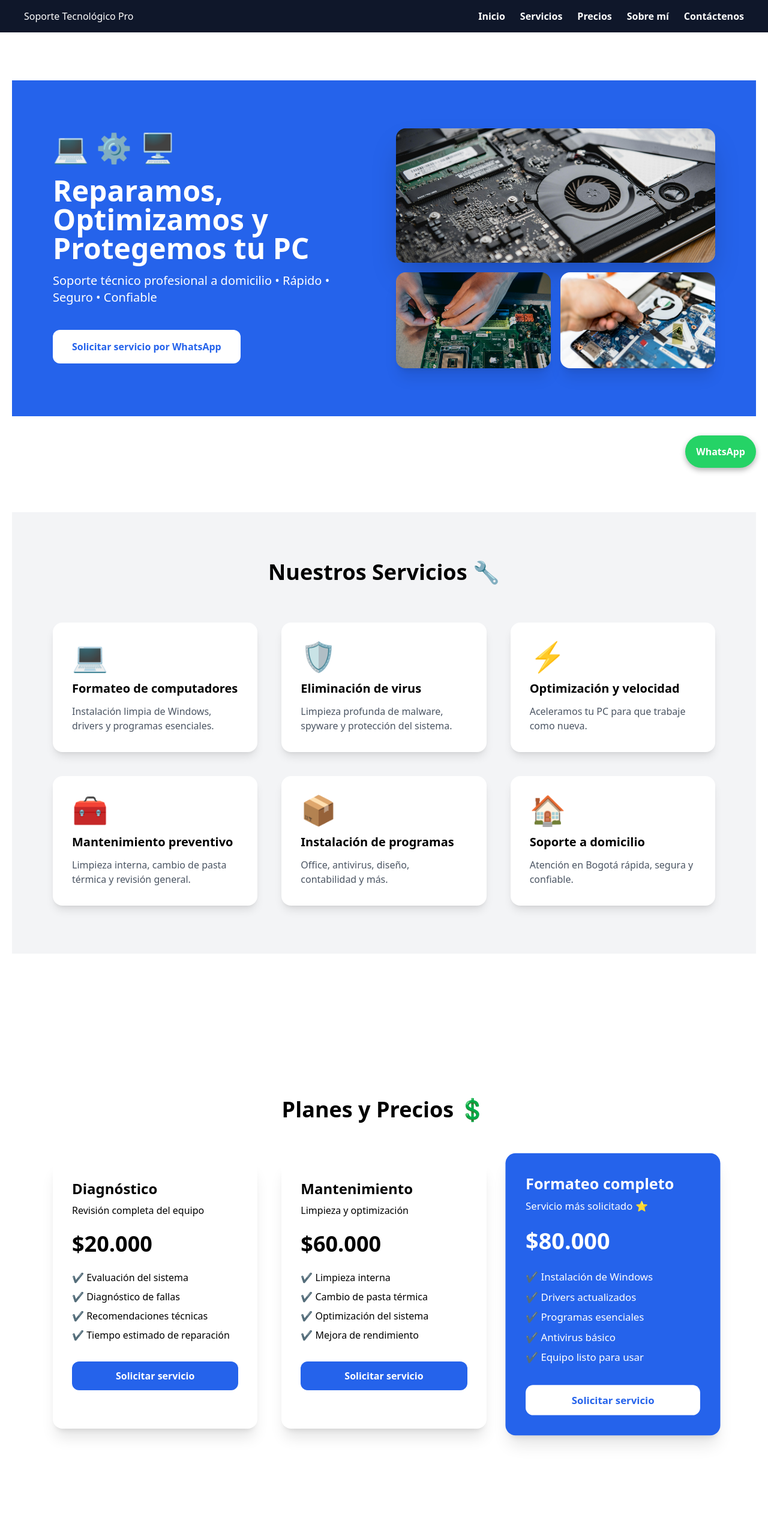
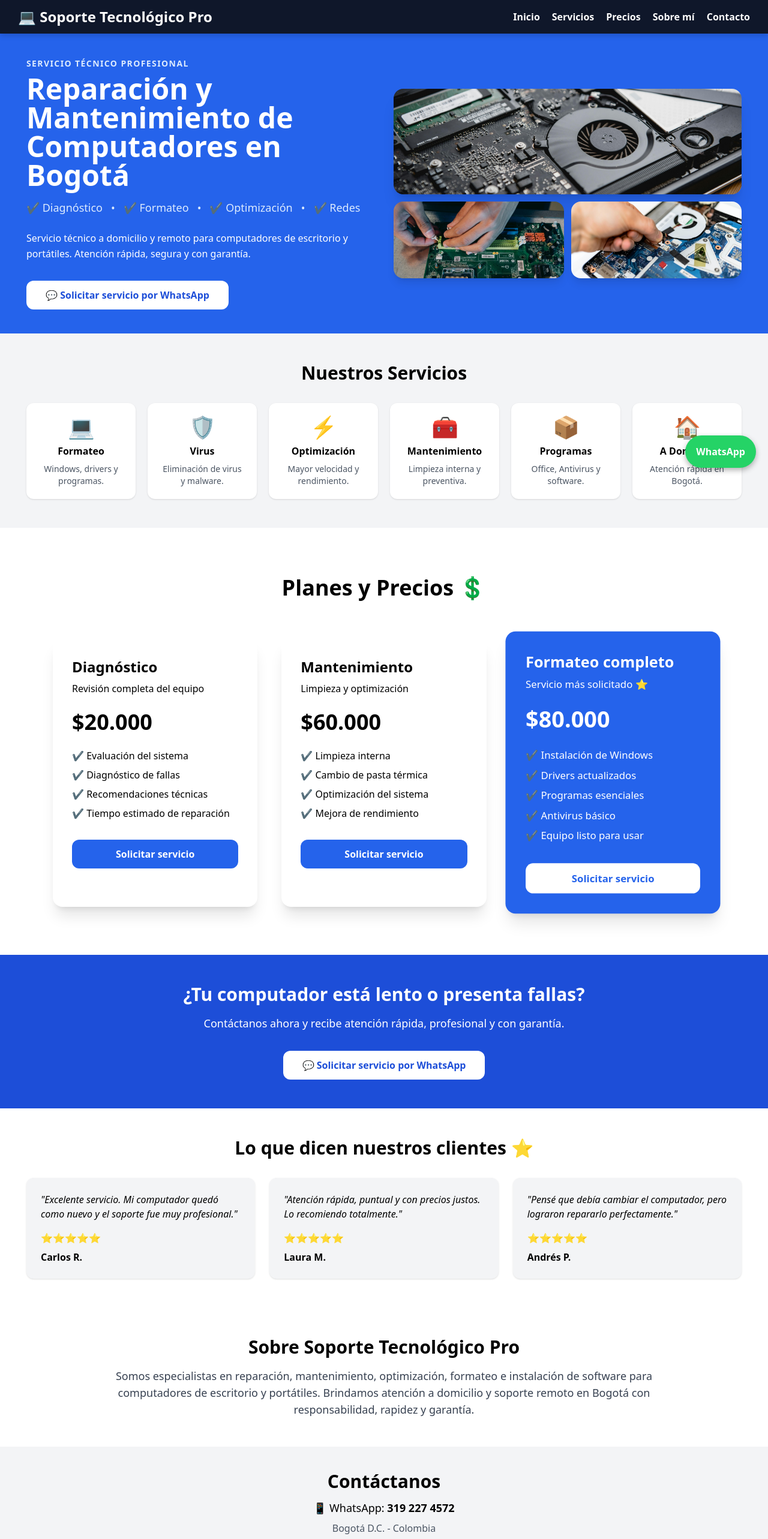
Before and after one commit to elvercupitra/soporte-tecnologico-pro, a React (Vite) app: page / in a window 1280 px wide. Shown: the top 2566 px of the page at 60% size. Built offline with nearby package versions, Linux system fonts and the light colour scheme.

Commit message:
Rediseño versión 2.0

```diff
--- a/src/components/App.jsx
+++ b/src/components/App.jsx
@@ -12,49 +12,51 @@ function App() {
     <>
       <Navbar />
 
-      {/* HERO */}
-      <section id="inicio">
-        <Hero />
-      </section>
+      <Hero />
 
-      {/* SERVICIOS */}
-      <section id="servicios">
-        <Destinos />
-      </section>
+      <Destinos />
 
-      {/* PLANES */}
-      <section id="precios">
-        <Precios />
-      </section>
+      <Precios />
 
-      {/* OPINIONES */}
-      <section id="opiniones">
-        <Testimonios />
-      </section>
+      <CTA />
 
-      {/* SOBRE MI */}
-      <section id="sobre-mi" className="py-20 text-center max-w-3xl mx-auto">
-        <h2 className="text-4xl font-bold mb-6">Sobre mí 👨‍💻</h2>
-        <p className="text-lg">
-          Técnico en sistemas con experiencia en soporte técnico,
-          mantenimiento y mesa de ayuda. Servicio honesto, rápido
-          y a domicilio en Bogotá.
+      <Testimonios />
+
+      <section
+        id="sobre-mi"
+        className="py-12 max-w-5xl mx-auto px-6 text-center"
+      >
+        <h2 className="text-3xl font-bold mb-4">
+          Sobre Soporte Tecnológico Pro
+        </h2>
+
+        <p className="text-lg text-gray-700">
+          Somos especialistas en reparación, mantenimiento, optimización,
+          formateo e instalación de software para computadores de escritorio y
+          portátiles. Brindamos atención a domicilio y soporte remoto en Bogotá
+          con responsabilidad, rapidez y garantía.
         </p>
       </section>
 
-      {/* CONTACTO */}
-      <section id="contacto" className="py-20 text-center">
-        <h2 className="text-4xl font-bold mb-4">Contáctenos 📞</h2>
-        <p className="text-xl">WhatsApp: 319 227 4572</p>
+      <section
+        id="contacto"
+        className="py-10 bg-gray-100 text-center"
+      >
+        <h2 className="text-3xl font-bold mb-3">
+          Contáctanos
+        </h2>
+
+        <p className="text-lg">
+          📱 WhatsApp: <strong>319 227 4572</strong>
+        </p>
+
+        <p className="text-gray-600 mt-2">
+          Bogotá D.C. - Colombia
+        </p>
       </section>
 
-      {/* CTA FINAL */}
-      <CTA />
-
-      {/* FOOTER */}
       <Footer />
 
-      {/* BOTÓN WHATSAPP FLOTANTE */}
       <Whatsapp />
     </>
   );
--- a/src/components/CTA.jsx
+++ b/src/components/CTA.jsx
@@ -1,16 +1,28 @@
 function CTA() {
   return (
-    <section className="cta">
-      <h2>¿Tu computador está lento o con fallas? 💻</h2>
-      <p>Agenda tu diagnóstico GRATIS por WhatsApp ahora mismo</p>
+    <section className="bg-blue-700 text-white py-12">
 
-      <a
-        href="https://wa.me/573192274572?text=Hola,%20quiero%20agendar%20un%20diagnóstico%20para%20mi%20computador"
-        target="_blank"
-        className="cta-btn"
-      >
-        📲 Agendar servicio ahora
-      </a>
+      <div className="max-w-5xl mx-auto text-center px-6">
+
+        <h2 className="text-3xl font-bold mb-4">
+          ¿Tu computador está lento o presenta fallas?
+        </h2>
+
+        <p className="text-lg mb-8">
+          Contáctanos ahora y recibe atención rápida, profesional y con garantía.
+        </p>
+
+        <a
+          href="https://wa.me/573192274572?text=Hola%20👋%0A%0AGracias%20por%20comunicarte%20con%20Soporte%20Tecnológico%20Pro.%0A%0A¿En%20qué%20puedo%20ayudarte?%0A%0ACuéntame%20brevemente%20cuál%20es%20el%20inconveniente%20con%20tu%20equipo%20y%20con%20gusto%20te%20brindaré%20la%20mejor%20solución."
+          target="_blank"
+          rel="noopener noreferrer"
+          className="inline-block bg-white text-blue-700 font-bold px-8 py-3 rounded-xl hover:bg-gray-100 transition"
+        >
+          💬 Solicitar servicio por WhatsApp
+        </a>
+
+      </div>
+
     </section>
   );
 }
--- a/src/components/Destinos.jsx
+++ b/src/components/Destinos.jsx
@@ -2,58 +2,61 @@ function Destinos() {
   const servicios = [
     {
       icono: "💻",
-      titulo: "Formateo de computadores",
-      descripcion: "Instalación limpia de Windows, drivers y programas esenciales."
+      titulo: "Formateo",
+      descripcion: "Windows, drivers y programas."
     },
     {
       icono: "🛡️",
-      titulo: "Eliminación de virus",
-      descripcion: "Limpieza profunda de malware, spyware y protección del sistema."
+      titulo: "Virus",
+      descripcion: "Eliminación de virus y malware."
     },
     {
       icono: "⚡",
-      titulo: "Optimización y velocidad",
-      descripcion: "Aceleramos tu PC para que trabaje como nueva."
+      titulo: "Optimización",
+      descripcion: "Mayor velocidad y rendimiento."
     },
     {
       icono: "🧰",
-      titulo: "Mantenimiento preventivo",
-      descripcion: "Limpieza interna, cambio de pasta térmica y revisión general."
+      titulo: "Mantenimiento",
+      descripcion: "Limpieza interna y preventiva."
     },
     {
       icono: "📦",
-      titulo: "Instalación de programas",
-      descripcion: "Office, antivirus, diseño, contabilidad y más."
+      titulo: "Programas",
+      descripcion: "Office, Antivirus y software."
     },
     {
       icono: "🏠",
-      titulo: "Soporte a domicilio",
-      descripcion: "Atención en Bogotá rápida, segura y confiable."
+      titulo: "A Domicilio",
+      descripcion: "Atención rápida en Bogotá."
     }
   ];
 
   return (
-    <section className="py-20 bg-gray-100">
+    <section id="servicios" className="py-12 bg-gray-100">
 
-      <h2 className="text-4xl font-bold text-center mb-16">
-        Nuestros Servicios 🔧
+      <h2 className="text-3xl font-bold text-center mb-8">
+        Nuestros Servicios
       </h2>
 
-      <div className="max-w-6xl mx-auto px-6 grid md:grid-cols-3 gap-10">
+      <div className="max-w-7xl mx-auto px-6 grid grid-cols-2 md:grid-cols-3 lg:grid-cols-6 gap-5">
 
         {servicios.map((servicio, index) => (
-          <div key={index} className="bg-white p-8 rounded-2xl shadow-lg hover:shadow-2xl transition">
+          <div
+            key={index}
+            className="bg-white p-5 rounded-xl shadow hover:shadow-xl transition text-center"
+          >
+            <div className="text-4xl mb-2">
+              {servicio.icono}
+            </div>
 
-            <div className="text-5xl mb-4">{servicio.icono}</div>
-
-            <h3 className="text-xl font-bold mb-3">
+            <h3 className="font-bold mb-2">
               {servicio.titulo}
             </h3>
 
-            <p className="text-gray-600">
+            <p className="text-sm text-gray-600">
               {servicio.descripcion}
             </p>
-
           </div>
         ))}
 
--- a/src/components/Hero.jsx
+++ b/src/components/Hero.jsx
@@ -4,48 +4,67 @@ import tecnicoImg from "../assets/tecnico.jpg.jpg";
 
 function Hero() {
   return (
-    <section className="bg-blue-600 text-white py-20">
+    <section className="bg-blue-600 text-white py-10">
 
-      <div className="max-w-6xl mx-auto px-6 grid md:grid-cols-2 items-center gap-10">
+      <div className="max-w-7xl mx-auto px-6 grid lg:grid-cols-2 items-center gap-8">
 
         {/* TEXTO */}
-        <div className="text-center md:text-left">
+        <div>
 
-          <div className="text-5xl mb-6">💻 ⚙️ 🖥️</div>
+          <p className="text-sm uppercase tracking-widest text-blue-100 font-semibold mb-2">
+            Servicio Técnico Profesional
+          </p>
 
-          <h1 className="text-5xl font-bold mb-4">
-            Reparamos, Optimizamos y Protegemos tu PC
+          <h1 className="text-4xl lg:text-5xl font-extrabold leading-tight mb-4">
+            Reparación y Mantenimiento de Computadores en Bogotá
           </h1>
 
-          <p className="text-xl mb-10">
-            Soporte técnico profesional a domicilio • Rápido • Seguro • Confiable
+          <p className="text-lg text-blue-100 mb-6">
+            ✔ Diagnóstico
+            &nbsp;&nbsp;•&nbsp;&nbsp;
+            ✔ Formateo
+            &nbsp;&nbsp;•&nbsp;&nbsp;
+            ✔ Optimización
+            &nbsp;&nbsp;•&nbsp;&nbsp;
+            ✔ Redes
           </p>
 
-          <button className="bg-white text-blue-600 px-8 py-4 rounded-xl font-semibold hover:bg-gray-200 transition">
-            Solicitar servicio por WhatsApp
-          </button>
+          <p className="text-base mb-8 leading-relaxed">
+            Servicio técnico a domicilio y remoto para computadores de escritorio
+            y portátiles. Atención rápida, segura y con garantía.
+          </p>
+
+          <a
+            href="https://wa.me/573192274572?text=Hola%20%F0%9F%91%8B%0A%0AGracias%20por%20comunicarte%20con%20Soporte%20Tecnol%C3%B3gico%20Pro.%0A%0A%C2%BFEn%20qu%C3%A9%20puedo%20ayudarte%3F%0A%0ACu%C3%A9ntame%20brevemente%20cu%C3%A1l%20es%20el%20inconveniente%20con%20tu%20equipo%20y%20con%20gusto%20te%20brindar%C3%A9%20la%20mejor%20soluci%C3%B3n."
+            target="_blank"
+            rel="noopener noreferrer"
+            className="inline-block bg-white text-blue-700 px-8 py-3 rounded-xl font-bold hover:bg-gray-100 transition"
+          >
+            💬 Solicitar servicio por WhatsApp
+          </a>
 
         </div>
 
-        {/* GALERÍA DE IMÁGENES */}
-        <div className="grid grid-cols-2 gap-4 items-center">
+        {/* IMÁGENES */}
+
+        <div className="grid grid-cols-2 gap-3">
 
           <img
             src={heroImg}
             alt="Reparación de computadores"
-            className="rounded-2xl shadow-2xl col-span-2 h-56 w-full object-cover"
+            className="col-span-2 h-44 w-full object-cover rounded-2xl shadow-xl"
           />
 
           <img
             src={serviciosImg}
             alt="Servicios técnicos"
-            className="rounded-2xl shadow-xl h-40 w-full object-cover"
+            className="h-32 w-full object-cover rounded-2xl shadow-lg"
           />
 
           <img
             src={tecnicoImg}
-            alt="Técnico reparando PC"
-            className="rounded-2xl shadow-xl h-40 w-full object-cover"
+            alt="Técnico reparando computador"
+            className="h-32 w-full object-cover rounded-2xl shadow-lg"
           />
 
         </div>
--- a/src/components/Navbar.jsx
+++ b/src/components/Navbar.jsx
@@ -1,28 +1,43 @@
 function Navbar() {
   return (
-    <nav style={{
+    <nav
+      style={{
         background: "#0f172a",
-      padding: "15px 40px",
+        padding: "10px 30px",
         display: "flex",
         justifyContent: "space-between",
         alignItems: "center",
         position: "sticky",
         top: 0,
-      zIndex: 1000
-    }}>
-      <h2 style={{ color: "white" }}>Soporte Tecnológico Pro</h2>
+        zIndex: 1000,
+        boxShadow: "0 2px 10px rgba(0,0,0,.2)"
+      }}
+    >
+      <h2
+        style={{
+          color: "white",
+          margin: 0,
+          fontSize: "24px",
+          fontWeight: "700"
+        }}
+      >
+        💻 Soporte Tecnológico Pro
+      </h2>
 
-      <ul style={{
+      <ul
+        style={{
           listStyle: "none",
           display: "flex",
-        gap: "25px",
-        margin: 0
-      }}>
+          gap: "20px",
+          margin: 0,
+          padding: 0,
+        }}
+      >
         <li><a href="#inicio" style={link}>Inicio</a></li>
         <li><a href="#servicios" style={link}>Servicios</a></li>
         <li><a href="#precios" style={link}>Precios</a></li>
         <li><a href="#sobre-mi" style={link}>Sobre mí</a></li>
-        <li><a href="#contacto" style={link}>Contáctenos</a></li>
+        <li><a href="#contacto" style={link}>Contacto</a></li>
       </ul>
     </nav>
   );
@@ -31,7 +46,9 @@ function Navbar() {
 const link = {
   color: "white",
   textDecoration: "none",
-  fontWeight: "bold"
+  fontWeight: "600",
+  fontSize: "16px",
+  transition: "0.3s"
 };
 
 export default Navbar;
--- a/src/components/Precios.jsx
+++ b/src/components/Precios.jsx
@@ -68,7 +68,7 @@ function Precios() {
               ))}
             </ul>
 <a
-  href={`https://wa.me/573192274572?text=Hola,%20vi%20la%20página%20de%20Soporte%20Tecnológico%20Pro%20y%20quiero%20solicitar%20el%20servicio%20de:%20${plan.titulo}`}
+  href="https://wa.me/573192274572?text=Hola%20%F0%9F%91%8B%0A%0AGracias%20por%20comunicarte%20con%20Soporte%20Tecnol%C3%B3gico%20Pro.%0A%0A%C2%BFEn%20qu%C3%A9%20puedo%20ayudarte%3F%0A%0ACu%C3%A9ntame%20brevemente%20cu%C3%A1l%20es%20el%20inconveniente%20con%20tu%20equipo%20y%20con%20gusto%20te%20brindar%C3%A9%20la%20mejor%20soluci%C3%B3n."
   target="_blank"
   rel="noopener noreferrer"
   className={`block w-full py-3 rounded-xl font-semibold text-center ${
--- a/src/components/Testimonios.jsx
+++ b/src/components/Testimonios.jsx
@@ -1,38 +1,57 @@
 function Testimonios() {
   return (
-    <section id="opiniones" className="testimonios">
-      <h2>Opiniones de clientes ⭐</h2>
+    <section id="opiniones" className="py-12 bg-white">
 
-      <div className="cards">
+      <h2 className="text-3xl font-bold text-center mb-8">
+        Lo que dicen nuestros clientes ⭐
+      </h2>
 
-        <div className="card">
-          <p>
-            "Excelente servicio, mi computador quedó como nuevo.
-            Muy recomendado."
+      <div className="max-w-7xl mx-auto px-6 grid md:grid-cols-3 gap-6">
+
+        <div className="bg-gray-100 p-6 rounded-xl shadow">
+          <p className="italic">
+            "Excelente servicio. Mi computador quedó como nuevo y el soporte fue muy profesional."
           </p>
-          <h4>⭐⭐⭐⭐⭐</h4>
-          <span>— Carlos R.</span>
+
+          <div className="mt-4 font-bold text-yellow-500">
+            ⭐⭐⭐⭐⭐
+          </div>
+
+          <p className="mt-2 font-semibold">
+            Carlos R.
+          </p>
         </div>
 
-        <div className="card">
-          <p>
-            "Muy rápido y honesto. Me explicó todo el proceso
-            y el precio justo."
+        <div className="bg-gray-100 p-6 rounded-xl shadow">
+          <p className="italic">
+            "Atención rápida, puntual y con precios justos. Lo recomiendo totalmente."
           </p>
-          <h4>⭐⭐⭐⭐⭐</h4>
-          <span>— Laura M.</span>
+
+          <div className="mt-4 font-bold text-yellow-500">
+            ⭐⭐⭐⭐⭐
+          </div>
+
+          <p className="mt-2 font-semibold">
+            Laura M.
+          </p>
         </div>
 
-        <div className="card">
-          <p>
-            "Pensé que mi PC no tenía arreglo y quedó perfecta.
-            Volveré a llamarlo."
+        <div className="bg-gray-100 p-6 rounded-xl shadow">
+          <p className="italic">
+            "Pensé que debía cambiar el computador, pero lograron repararlo perfectamente."
           </p>
-          <h4>⭐⭐⭐⭐⭐</h4>
-          <span>— Andrés P.</span>
+
+          <div className="mt-4 font-bold text-yellow-500">
+            ⭐⭐⭐⭐⭐
+          </div>
+
+          <p className="mt-2 font-semibold">
+            Andrés P.
+          </p>
         </div>
 
       </div>
+
     </section>
   );
 }
```
Lines whose indentation alone changed are shown as unchanged.
